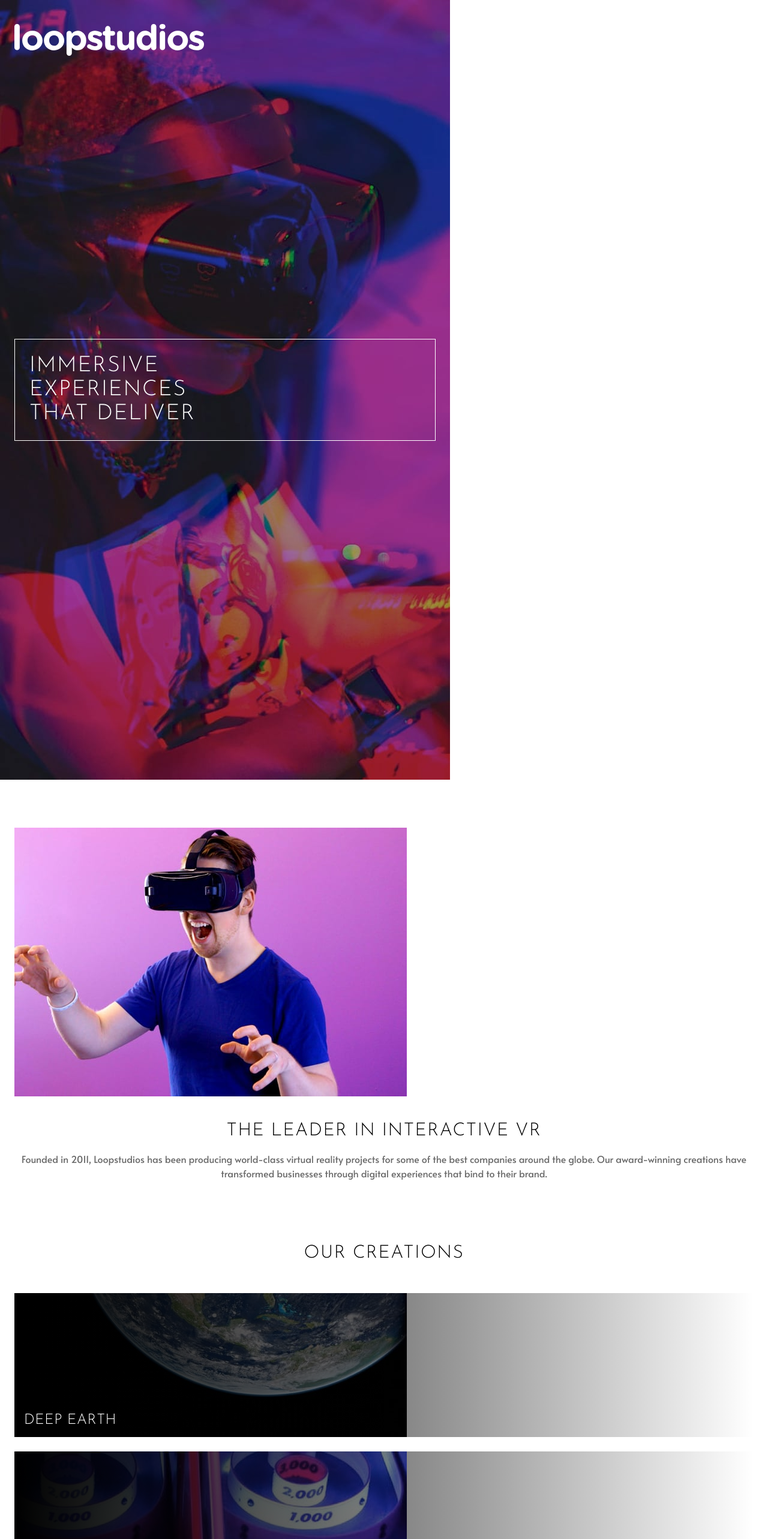
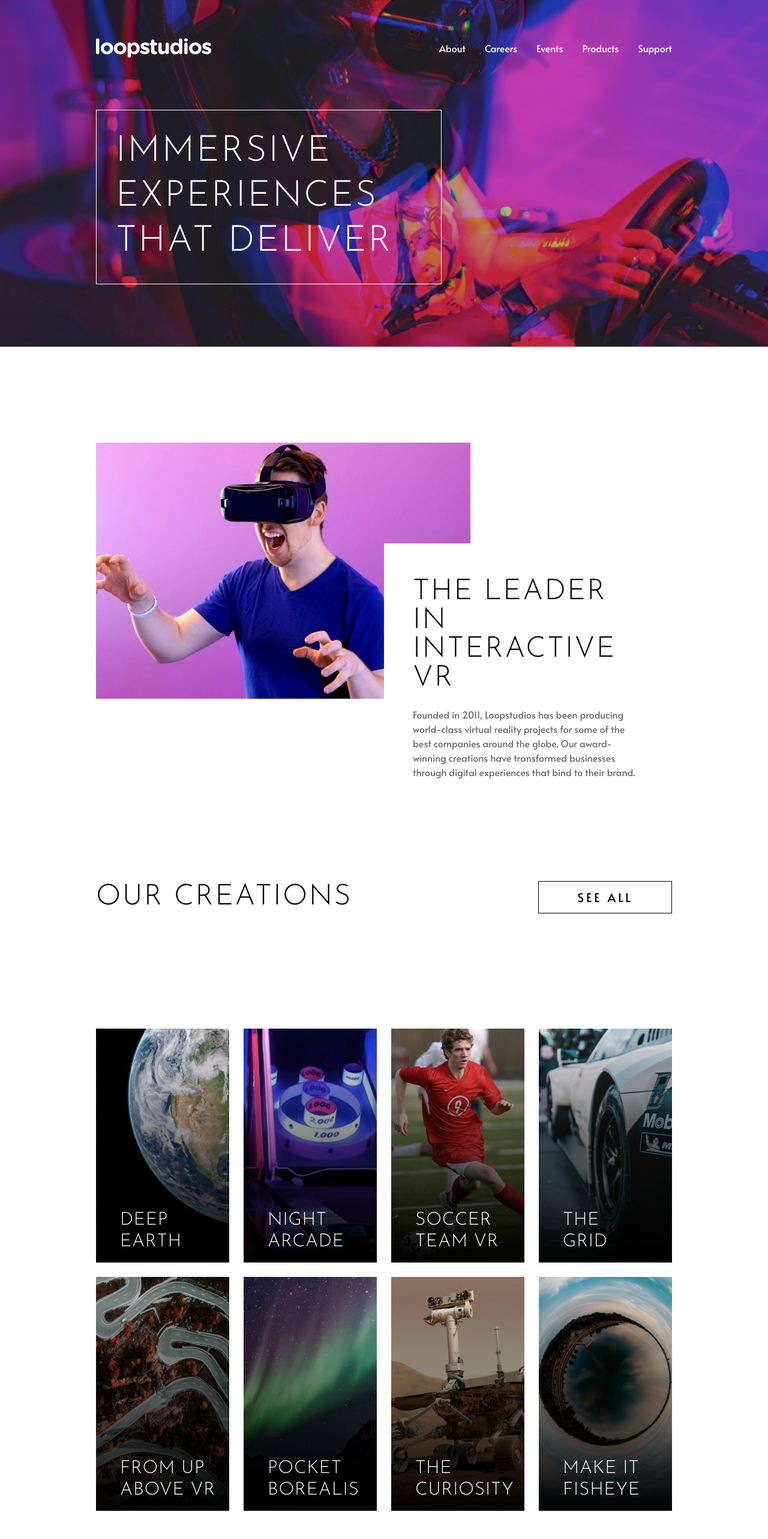
Before and after one commit to Dvin12/FrontEndMentorChallenges, a React (Vite) app: page / in a window 1280 px wide. Shown: the top 2566 px of the page at 60% size. Built offline with nearby package versions, Linux system fonts and the light colour scheme.

Commit message:
made the website 90% responsive

```diff
--- a/src/App.jsx
+++ b/src/App.jsx
@@ -18,7 +18,7 @@ export default function App() {
         <Article />
         <Creations />
       </Section>
-      <Footer />
+      {/* <Footer /> */}
     </Main>
   );
 }
--- a/src/components/Article.jsx
+++ b/src/components/Article.jsx
@@ -1,14 +1,23 @@
 export default function Article() {
   return (
-    <article className=" grid grid-cols-1 grid-rows-1 ">
-      <div>
-        <img src="./assets/images/mobile/image-interactive.jpg" alt="" />
+    <article className="relative grid grid-cols-1 grid-rows-1 xl:w-full ">
+      <div className="items-center justify-center md:flex xl:block">
+        <img
+          src="./assets/images/mobile/image-interactive.jpg"
+          alt="man with a VR headset"
+          className="block xl:hidden"
+        />
+        <img
+          src="./assets/images/desktop/image-interactive.jpg"
+          alt="man with a VR headset"
+          className="hidden xl:block xl:w-[65%] "
+        />
       </div>
-      <div className="flex flex-col items-center justify-center my-10 text-center  px-3">
-        <h2 className=" font-JosefinSans text-3xl  tracking-wider">
+      <div className="flex flex-col items-center justify-center px-3 my-10 text-center xl:w-[50%] xl:absolute xl:right-0 xl:top-[30%] xl:bg-white xl:py-[6%] xl:px-[5%] 2xl:py-[10%] xl:text-left 2xl:text-center 2xl:px-[8%]  ">
+        <h2 className="text-3xl tracking-wider font-JosefinSans xl:text-5xl ">
           THE LEADER IN INTERACTIVE VR
         </h2>
-        <p className="  text-vDarkGray py-4 ">
+        <p className="py-4 text-vDarkGray xl:py-6 2xl:text-lg 2xl:py-12 2xl:leading-relaxed ">
           Founded in 2011, Loopstudios has been producing world-class virtual
           reality projects for some of the best companies around the globe. Our
           award-winning creations have transformed businesses through digital
--- a/src/components/Button.jsx
+++ b/src/components/Button.jsx
@@ -1,6 +1,6 @@
 export default function Button() {
   return (
-    <button className=" tracking-[4px] border-black border-[1px] px-10 py-2">
+    <button className=" tracking-[4px] border-black border-[1px] px-10 py-2 xl:text-xl xl:px-16 xl:py-3">
       SEE ALL
     </button>
   );
--- a/src/components/Creations.jsx
+++ b/src/components/Creations.jsx
@@ -53,19 +53,22 @@ const grid = [
 
 export default function Creations() {
   return (
-    <section className="grid grid-cols-1 grid-rows-1  ">
-      <section className=" py-12">
-        <h3 className=" font-JosefinSans text-3xl text-center tracking-wider ">
+    <section className="grid grid-cols-1 grid-rows-1 xl:w-full xl:my-28 ">
+      <section className="items-center justify-between py-12 xl:my-36 xl:flex ">
+        <h3 className="text-3xl tracking-wider text-center font-JosefinSans xl:text-left xl:text-5xl">
           OUR CREATIONS
         </h3>
+        <div className="hidden xl:block xl:">
+          <Button />
+        </div>
       </section>
 
-      <section className="grid grid-cols-1 grid-rows-8 gap-6">
+      <section className="grid w-full grid-cols-1 gap-6 grid-rows-8 xl:grid-cols-4 xl:grid-rows-2 ">
         {grid.map((item, i) => (
           <Item item={item} key={i} />
         ))}
       </section>
-      <div className="flex items-center justify-center mt-14">
+      <div className="flex items-center justify-center mt-14 xl:hidden">
         <Button />
       </div>
     </section>
--- a/src/components/Header.jsx
+++ b/src/components/Header.jsx
@@ -1,7 +1,16 @@
 export default function Header({ children }) {
   return (
-    <header className=" w-fit h-full relative  ">
-      <img src="./assets/images/mobile/image-hero.jpg" alt="hero" />
+    <header className="relative h-full w-fit md:w-full">
+      <img
+        src="./assets/images/mobile/image-hero.jpg"
+        alt="header"
+        className="block md:hidden"
+      />
+      <img
+        src="./assets/images/desktop/image-hero.jpg"
+        alt="header"
+        className="hidden w-full md:block brightness-75"
+      />
       {children}
     </header>
   );
--- a/src/components/Item.jsx
+++ b/src/components/Item.jsx
@@ -1,11 +1,20 @@
 export default function Item({ item }) {
   return (
-    <div className="relative">
-      <img src={item.mobile} alt="earth" />
-      <div className="w-full h-full bg-gradient-to-r from-black to-transparent absolute top-0 left-0"></div>
+    <div className="relative ">
+      <img
+        src={item.mobile}
+        alt={item.name}
+        className="block w-full xl:hidden"
+      />
+      <img
+        src={item.desktop}
+        alt={item.name}
+        className="hidden w-full xl:block"
+      />
+      <div className="absolute top-0 left-0 w-full h-full bg-gradient-to-r from-black to-transparent xl:bg-gradient-to-t "></div>
       <h4
-        className={`absolute bottom-4 text-2xl text-white font-JosefinSans px-4 ${
-          item.name.length > 10 ? "w-1/2" : "w-1/3"
+        className={`absolute bottom-4  text-2xl text-white font-JosefinSans xl:left-0 px-4 xl:px-10 xl:text-3xl  ${
+          item.name.length > 10 ? "w-1/2 xl:w-[16rem] " : "w-1/3 xl:w-[14rem]"
         } tracking-wide leading-none`}
       >
         {item.name}
--- a/src/components/Mobile.jsx
+++ b/src/components/Mobile.jsx
@@ -1,15 +1,15 @@
 import { useState } from "react";
 
 export default function Mobile() {
-  const [isActive, setIsActive] = useState(false);
+  const [isActive, setIsActive] = useState(true);
 
   function handleClick() {
     setIsActive((click) => !click);
   }
 
   return (
-    <section className="xl:hidden block z-20">
-      <section className="z-30">
+    <section className="block z-60 xl:hidden">
+      <section className="z-60">
         <button onClick={handleClick}>
           <img src="./assets/images/icon-hamburger.svg" alt="menu" />
         </button>
@@ -24,13 +24,13 @@ export default function Mobile() {
           <img
             src="./assets/images/logo.svg"
             alt="loop studios"
-            className=" w-[45%]"
+            className=" w-[45%] md:w-fit"
           />
           <button onClick={handleClick}>
             <img src="./assets/images/icon-close.svg" alt="button" />
           </button>
         </section>
-        <section className="flex flex-col justify-center w-full h-full font-JosefinSans gap-4 text-3xl tracking-wider">
+        <section className="flex flex-col justify-center w-full h-full gap-4 text-3xl tracking-wider font-JosefinSans">
           <a href="#">ABOUT</a>
           <a href="#">CAREERS</a>
           <a href="#">EVENTS</a>
--- a/src/components/Nav.jsx
+++ b/src/components/Nav.jsx
@@ -2,12 +2,20 @@ import Mobile from "./Mobile";
 
 export default function Nav() {
   return (
-    <nav className="absolute top-0 w-full flex items-center justify-between px-6 py-10">
+    <nav className="absolute top-0 z-30 flex items-center justify-between w-full px-6 py-10 xl:px-40 xl:py-16">
       <img
         src="./assets/images/logo.svg"
         alt="loop studios"
-        className="w-[45%]"
+        className="w-[45%] md:w-fit"
       />
+
+      <section className="z-30 items-center hidden gap-8 text-white xl:flex ">
+        <a href="#">About</a>
+        <a href="#">Careers</a>
+        <a href="#">Events</a>
+        <a href="#">Products</a>
+        <a href="#">Support</a>
+      </section>
 
       <Mobile />
     </nav>
--- a/src/components/Section.jsx
+++ b/src/components/Section.jsx
@@ -1,3 +1,5 @@
 export default function Section({ children }) {
-  return <section className="px-6 py-20 w-full h-full ">{children}</section>;
+  return (
+    <section className="w-full h-full px-6 py-20 xl:p-40 ">{children}</section>
+  );
 }
--- a/src/components/TextBlock.jsx
+++ b/src/components/TextBlock.jsx
@@ -1,8 +1,8 @@
 export default function TextBlock() {
   return (
-    <section className="absolute top-0 px-6 py-10 text-white   flex  items-center w-full h-full ">
-      <article className="border-[1px] w-full flex items-center font-JosefinSans text-4xl p-6">
-        <h1 className=" tracking-wider  w-1/2 ">
+    <section className="absolute top-0 flex items-center w-full h-full px-6 py-10 text-white xl:w-fit xl:px-40 xl:py-16 xl:top-10">
+      <article className="border-[1px] w-full flex items-center font-JosefinSans text-4xl p-6 xl:w-3/5 xl:text-6xl md:p-8">
+        <h1 className="w-1/2 tracking-wider md:text-center xl:text-left md:w-full md:leading-tight">
           IMMERSIVE EXPERIENCES THAT DELIVER
         </h1>
       </article>
```
